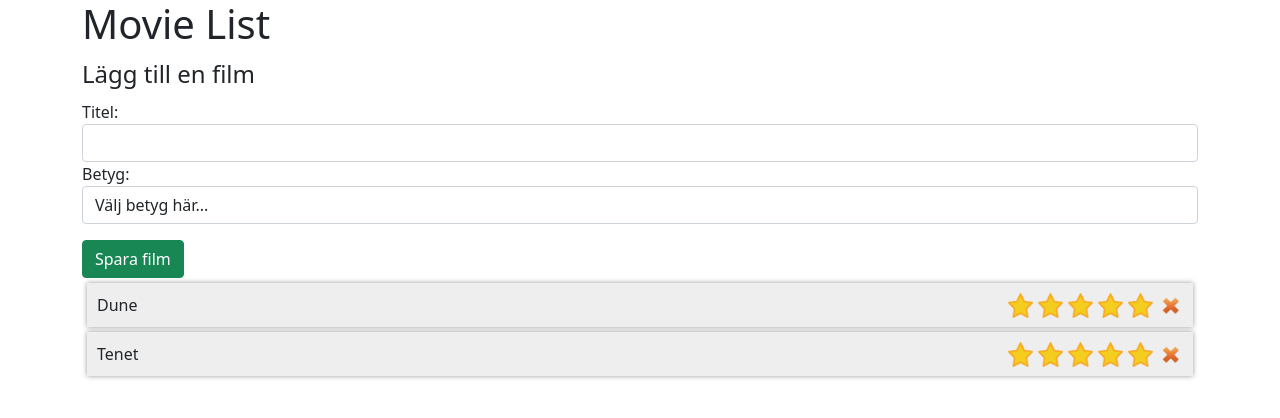
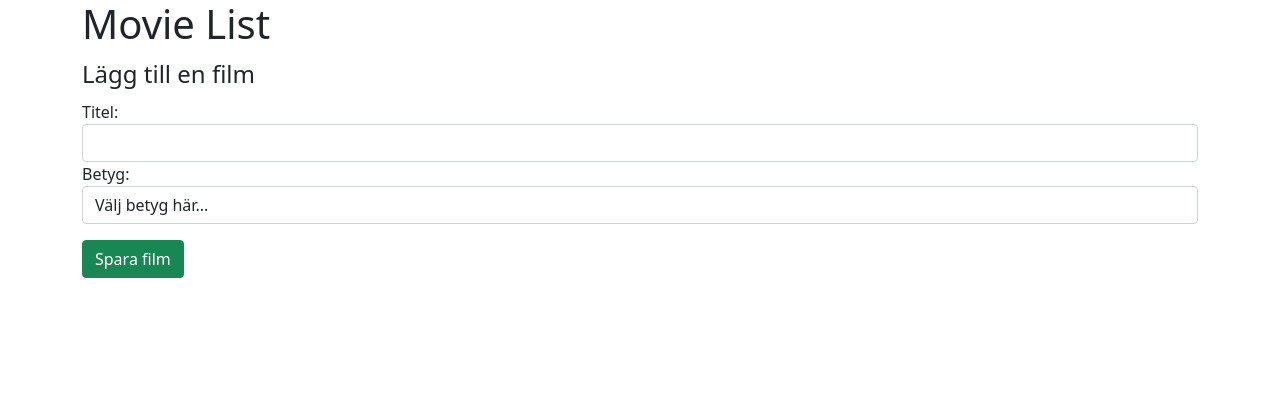
Before and after one commit to Timrin/movie-list, a React (Create React App) app: page / in a window 1280 px wide. Shown: the top 418 px of the page. Built offline with nearby package versions, Linux system fonts and the light colour scheme.

Commit message:
Add methods for adding and removing movies
Added methods to add and remove movies from the movies list in App
Implemented the abillity to add movies with the MovieForm, now movies added are added to the movie list in App

```diff
--- a/src/App.js
+++ b/src/App.js
@@ -5,18 +5,30 @@ import MovieList from "./components/MovieList";
 export default class App extends React.Component {
   constructor(props) {
     super(props);
+    this.addMovie = this.addMovie.bind(this);
+    this.removeMovie = this.removeMovie.bind(this);
     this.state = {
-      movies: [{
-        id: 1,
-        title: "Dune",
-        rating: 5
-      },
-      {
-        id: 2,
-        title: "Tenet",
-        rating: 5
-      }]
+      movies: []
     };
+  }
+
+  addMovie(title, rating) {
+    let movies = this.state.movies;
+    console.log(this.state.movies)
+    //Id of the added movie is 1 if there are no movies. Otherwise the id is the id of the last movie plus 1
+    let id = movies.length == 0 ? 1 : (this.state.movies[this.state.movies.length-1].id) + 1;
+
+    movies.push({
+      id: id,
+      title: title,
+      rating: parseInt(rating)
+    })
+
+    this.setState({movies: movies})
+    console.log(this.state.movies)
+  }
+
+  removeMovie(id) {
   }
 
   render() {
@@ -24,7 +36,7 @@ export default class App extends React.Component {
     return (
       <div className="App">
         <h1>Movie List</h1>
-        <MovieInputForm />
+        <MovieInputForm onAddMovie={this.addMovie}/>
         <MovieList movies={movies}/>
       </div>
     );
--- a/src/components/MovieInputForm.js
+++ b/src/components/MovieInputForm.js
@@ -1,11 +1,11 @@
-import React, {useState, useRef} from 'react';
+import React, { useState, useRef } from 'react';
 
-function handleSubmit(e, rating, title, setTitle, setRating) {
+function handleSubmit(e, rating, title, setTitle, setRating, addMovie) {
     e.preventDefault()
 
     if (validateForm(rating, title)) {
         //Add movie
-        console.log(`Added Movie: title: ${title}, rating: ${rating}`);
+        addMovie(title, rating);
 
         //Clear form
         setTitle('');
@@ -22,28 +22,27 @@ function validateForm(rating, title) {
         isFormValid = false;
     } else if (rating < 1 || rating > 5) {
         window.alert("Please provide your rating for the movie")
-
         isFormValid = false;
     }
 
     return isFormValid;
 }
 
-function MovieInputForm() {
+function MovieInputForm(props) {
     const [rating, setRating] = useState(0);
     const [title, setTitle] = useState('');
 
     return (
-        <form id="add-movie-form" onSubmit={e => {handleSubmit(e, rating, title, setTitle, setRating)}}>
+        <form id="add-movie-form" onSubmit={e => { handleSubmit(e, rating, title, setTitle, setRating, props.onAddMovie) }}>
             <fieldset>
                 <legend>Lägg till en film</legend>
 
                 <label htmlFor="title-field">Titel:</label>
-            <input value={title} type="text" id="title-field" className="form-control" onChange={e => {setTitle(e.target.value)}}/>
+                <input value={title} type="text" id="title-field" className="form-control" onChange={e => { setTitle(e.target.value) }} />
 
                 <label htmlFor="rating-field">Betyg:</label>
 
-            <select value={rating} type="text" id="rating-field" className="form-control" onChange={e => {setRating(e.target.value)}}>
+                <select value={rating} type="text" id="rating-field" className="form-control" onChange={e => { setRating(e.target.value) }}>
                     <option value="0">Välj betyg här...</option>
                     <option value="1">1</option>
                     <option value="2">2</option>
@@ -52,7 +51,7 @@ function MovieInputForm() {
                     <option value="5">5</option>
                 </select>
 
-            <input type="submit" className="btn btn-success mt-3" value="Spara film"/>
+                <input type="submit" className="btn btn-success mt-3" value="Spara film" />
 
             </fieldset>
         </form>
```
Lines whose indentation alone changed are shown as unchanged.
